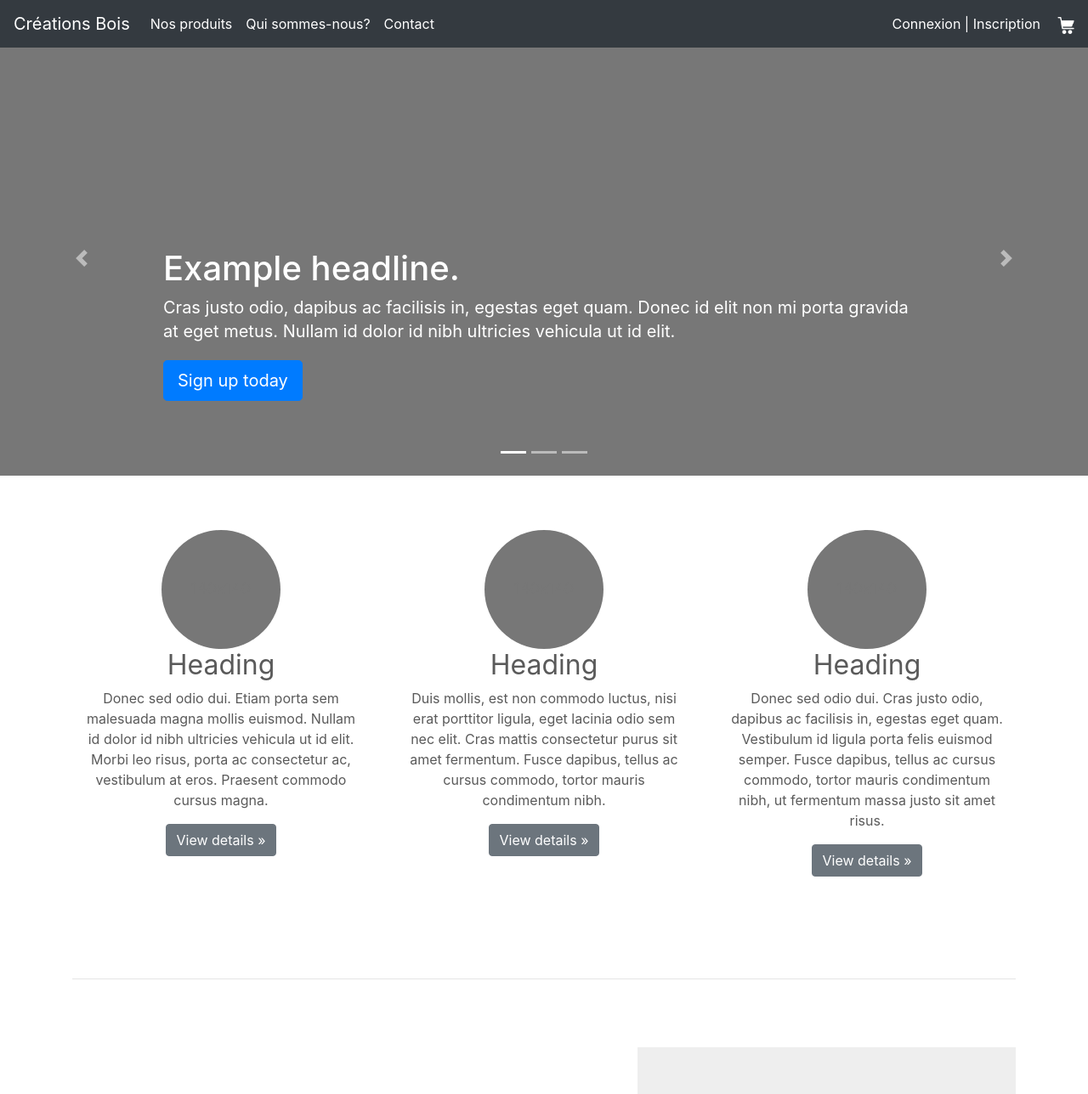
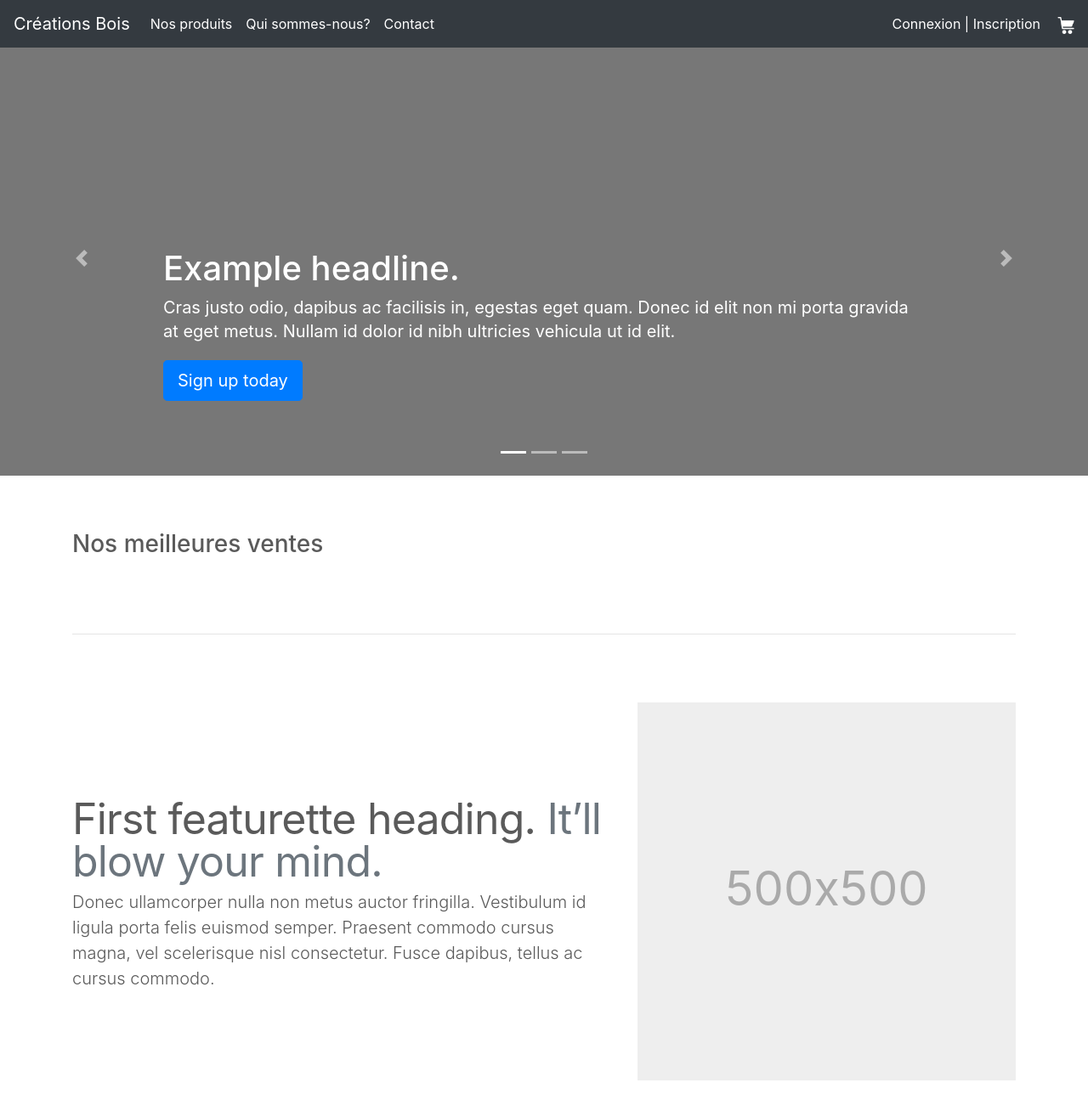
Before and after one commit to beryl-koller/creations-bois, a Symfony app: template templates/home/index.html.twig in a window 1280 px wide. Shown: the top 1288 px of the page at 85% size. Run offline with Twig, Linux system fonts and the light colour scheme; the template is opened without the code that fills it, so the values that code supplies are empty; some libraries are stand-ins or nearby versions.

Commit message:
End of session 62

```diff
--- a/src/Controller/Admin/ProductCrudController.php
+++ b/src/Controller/Admin/ProductCrudController.php
@@ -7,6 +7,7 @@ use EasyCorp\Bundle\EasyAdminBundle\Field\SlugField;
 use EasyCorp\Bundle\EasyAdminBundle\Field\TextField;
 use EasyCorp\Bundle\EasyAdminBundle\Field\ImageField;
 use EasyCorp\Bundle\EasyAdminBundle\Field\MoneyField;
+use EasyCorp\Bundle\EasyAdminBundle\Field\BooleanField;
 use EasyCorp\Bundle\EasyAdminBundle\Field\TextareaField;
 use EasyCorp\Bundle\EasyAdminBundle\Field\AssociationField;
 use EasyCorp\Bundle\EasyAdminBundle\Controller\AbstractCrudController;
@@ -30,6 +31,7 @@ class ProductCrudController extends AbstractCrudController
                 ->setRequired('false'),
             TextField::new('subtitle'),
             TextareaField::new('description'),
+            BooleanField::new('isBest'),
             MoneyField::new('price')->setCurrency('EUR'),
             AssociationField::new('category')
         ];
--- a/src/Controller/ProductController.php
+++ b/src/Controller/ProductController.php
@@ -52,13 +52,15 @@ class ProductController extends AbstractController
     {
 
         $product = $this->entityManager->getRepository(Product::class)->findOneBySlug($slug);
+        $products = $this->entityManager->getRepository(Product::class)->findByIsBest(1);
 
         if(!$product) {
             return $this->redirectToRoute('products');
         }
 
         return $this->render('product/show.html.twig', [
-            'product' => $product
+            'product' => $product,
+            'products' => $products
         ]);
     }
 }
--- a/templates/home/index.html.twig
+++ b/templates/home/index.html.twig
@@ -5,25 +5,13 @@
 {% block content %}
 
 <!-- Three columns of text below the carousel -->
+    <h3>Nos meilleures ventes</h3>
     <div class="row">
-        <div class="col-lg-4">
-            <svg class="bd-placeholder-img rounded-circle" width="140" height="140" xmlns="http://www.w3.org/2000/svg" preserveAspectRatio="xMidYMid slice" focusable="false" role="img" aria-label="Placeholder: 140x140"><title>Placeholder</title><rect width="100%" height="100%" fill="#777"/><text x="50%" y="50%" fill="#777" dy=".3em">140x140</text></svg>
-            <h2>Heading</h2>
-            <p>Donec sed odio dui. Etiam porta sem malesuada magna mollis euismod. Nullam id dolor id nibh ultricies vehicula ut id elit. Morbi leo risus, porta ac consectetur ac, vestibulum at eros. Praesent commodo cursus magna.</p>
-            <p><a class="btn btn-secondary" href="#" role="button">View details &raquo;</a></p>
-        </div><!-- /.col-lg-4 -->
-        <div class="col-lg-4">
-            <svg class="bd-placeholder-img rounded-circle" width="140" height="140" xmlns="http://www.w3.org/2000/svg" preserveAspectRatio="xMidYMid slice" focusable="false" role="img" aria-label="Placeholder: 140x140"><title>Placeholder</title><rect width="100%" height="100%" fill="#777"/><text x="50%" y="50%" fill="#777" dy=".3em">140x140</text></svg>
-            <h2>Heading</h2>
-            <p>Duis mollis, est non commodo luctus, nisi erat porttitor ligula, eget lacinia odio sem nec elit. Cras mattis consectetur purus sit amet fermentum. Fusce dapibus, tellus ac cursus commodo, tortor mauris condimentum nibh.</p>
-            <p><a class="btn btn-secondary" href="#" role="button">View details &raquo;</a></p>
-        </div><!-- /.col-lg-4 -->
-        <div class="col-lg-4">
-            <svg class="bd-placeholder-img rounded-circle" width="140" height="140" xmlns="http://www.w3.org/2000/svg" preserveAspectRatio="xMidYMid slice" focusable="false" role="img" aria-label="Placeholder: 140x140"><title>Placeholder</title><rect width="100%" height="100%" fill="#777"/><text x="50%" y="50%" fill="#777" dy=".3em">140x140</text></svg>
-            <h2>Heading</h2>
-            <p>Donec sed odio dui. Cras justo odio, dapibus ac facilisis in, egestas eget quam. Vestibulum id ligula porta felis euismod semper. Fusce dapibus, tellus ac cursus commodo, tortor mauris condimentum nibh, ut fermentum massa justo sit amet risus.</p>
-            <p><a class="btn btn-secondary" href="#" role="button">View details &raquo;</a></p>
-        </div><!-- /.col-lg-4 -->
+            {% for product in products %}
+            <div class="col-md-3">
+                {% include 'product/single_product.html.twig' %}
+            </div>
+        {% endfor %}
     </div><!-- /.row -->
 
 
--- /dev/null
+++ b/templates/product/single_product.html.twig
@@ -0,0 +1,6 @@
+<div class="product-item text-center">
+    <a href="{{ path('product', { 'slug' : product.slug }) }}"><img src="uploads/{{ product.illustration }}" alt="{{ product.name }}" class="img-fluid"></a>
+    <h5>{{ product.name }}</h5>
+    <span class="product-subtitle">{{ product.subtitle }}</span>
+    <span class="product-price">{{ (product.price / 100)|number_format(2, ',', '.') }} €</span>
+</div>
```
Also changed, not shown: migrations/Version20210514211639.php (added, +31 -0 lines), src/Controller/HomeController.php (+12 -1 lines), src/Entity/Product.php (+17 -0 lines), templates/product/index.html.twig (+1 -6 lines), templates/product/show.html.twig (+9 -0 lines).
